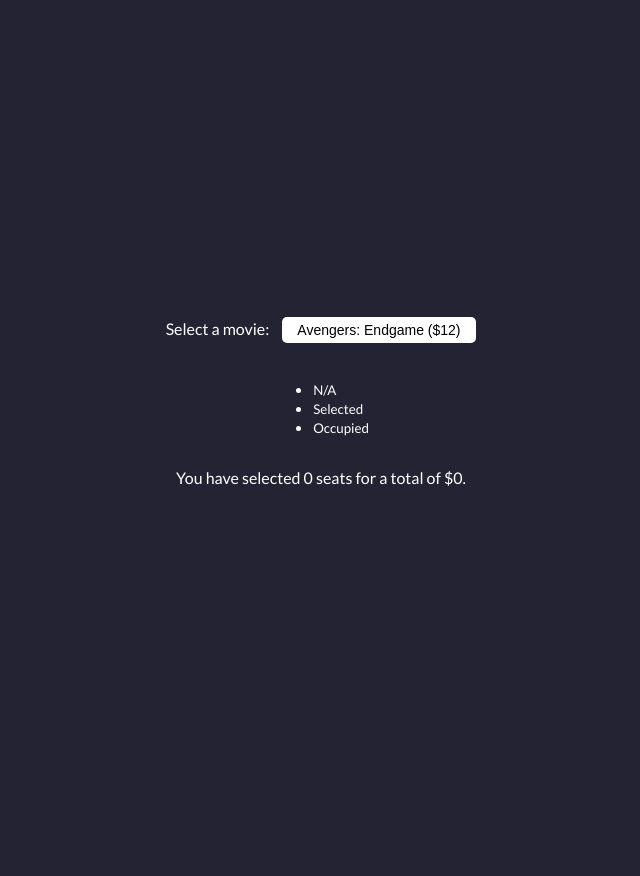
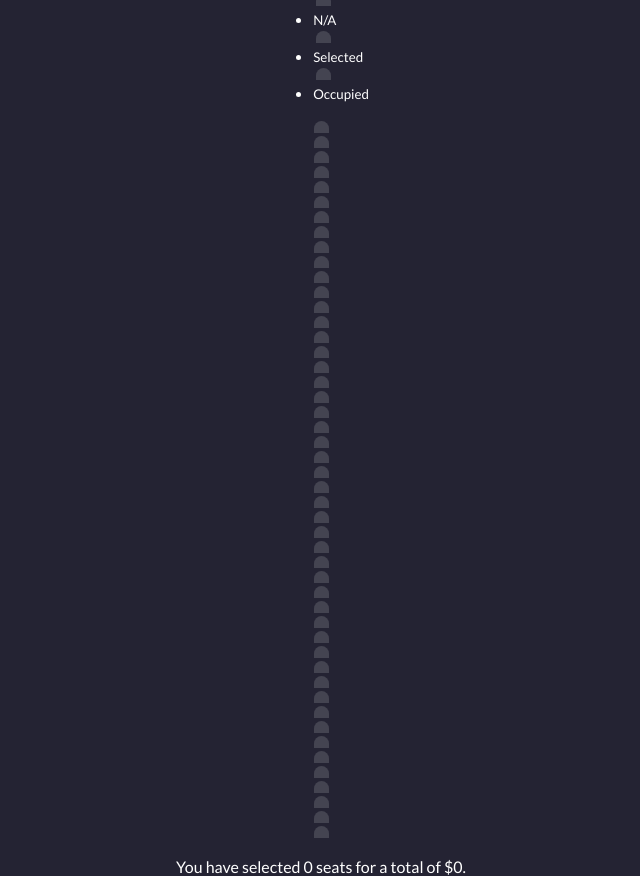
Before and after one commit to MarcLignarius/MovieGo, a plain HTML site: page index.html in a window 1280 px wide. Shown: the whole page, without its empty margins (319-959 px from the left). Before the commit the page ends 800 px from the top, so only its background shows below. Drawn offline with Linux system fonts and the light colour scheme.

Commit message:
add styles for seats

```diff
--- a/style.css
+++ b/style.css
@@ -31,3 +31,12 @@ body {
   -webkit-appearance: none;
   appearance: none;
 }
+
+.seat {
+  background-color: #444451;
+  height: 12px;
+  width: 15px;
+  margin: 3px;
+  border-top-left-radius: 10px;
+  border-top-right-radius: 10px;
+}
```
